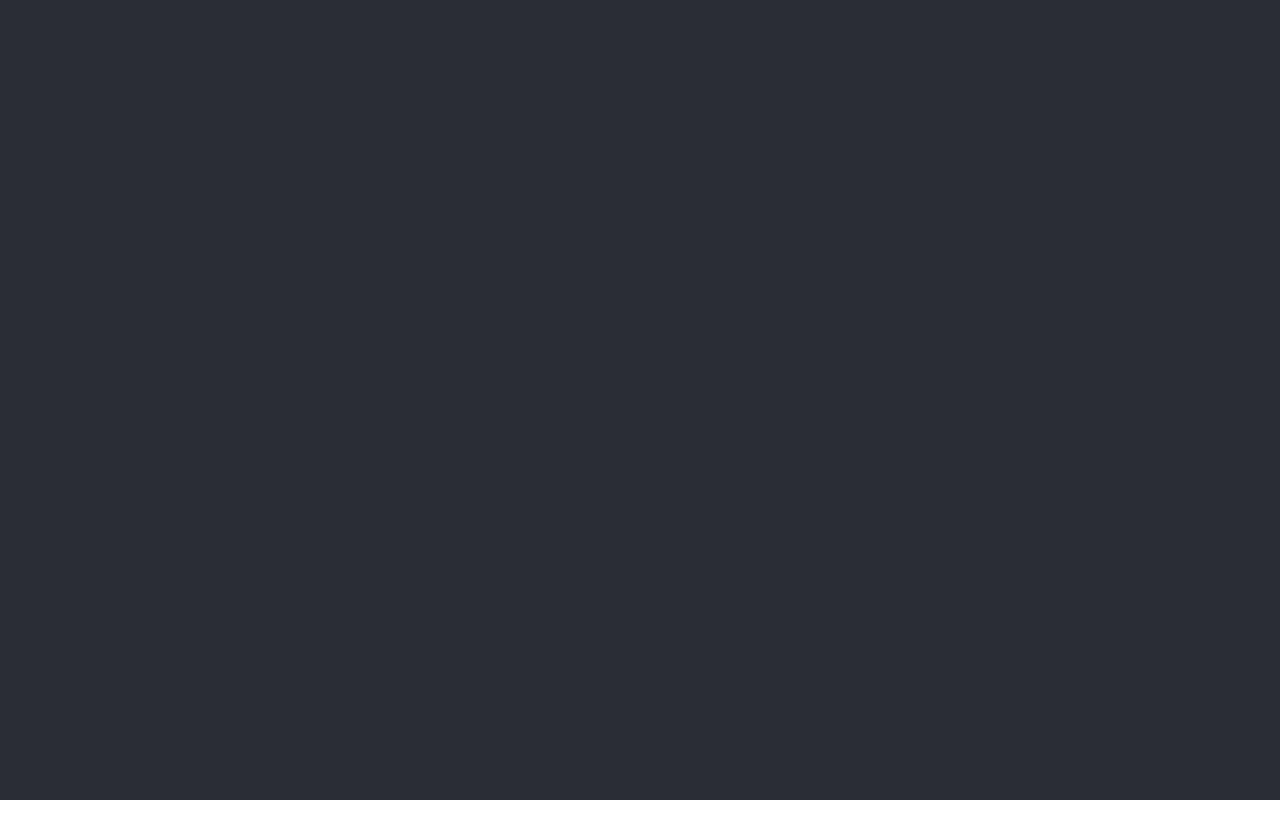
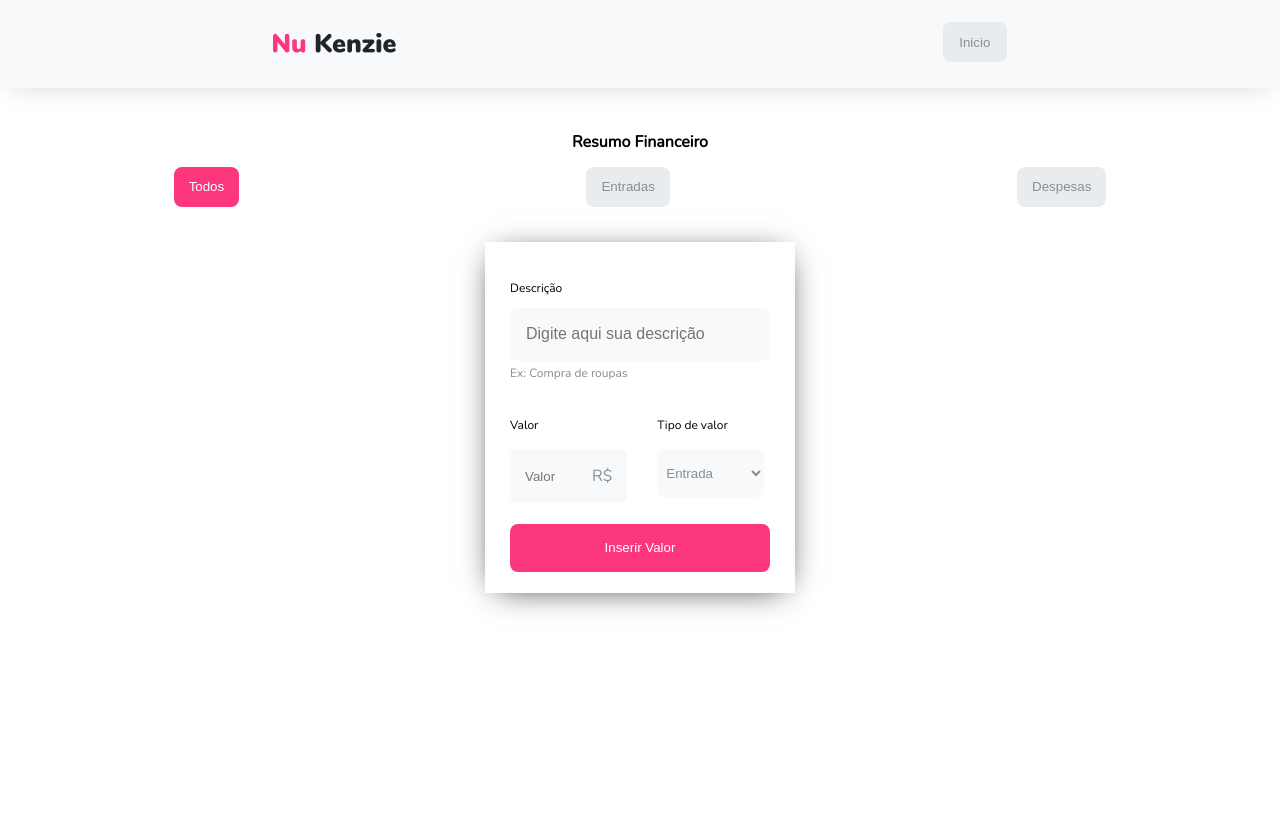
Before and after one commit to Kenzie-Academy-Brasil-Developers/react-entrega-s1-nu-kenzie-guilopreti, a React (Create React App) app: page / in a window 1280 px wide. Shown: the top 838 px of the page. Before the commit the page ends 800 px from the top, so only its background shows below. Built offline with nearby package versions, Linux system fonts and the light colour scheme.

Commit message:
estilização header e form

```diff
--- a/public/index.html
+++ b/public/index.html
@@ -5,6 +5,12 @@
     <link rel="icon" href="%PUBLIC_URL%/favicon.ico" />
     <meta name="viewport" content="width=device-width, initial-scale=1" />
     <meta name="theme-color" content="#000000" />
+    <link rel="preconnect" href="https://fonts.googleapis.com" />
+    <link rel="preconnect" href="https://fonts.gstatic.com" crossorigin />
+    <link
+      href="https://fonts.googleapis.com/css2?family=Nunito&display=swap"
+      rel="stylesheet"
+    />
     <meta
       name="description"
       content="Web site created using create-react-app"
--- a/src/App.css
+++ b/src/App.css
@@ -1,38 +1,28 @@
 .App {
   text-align: center;
+  height: 100vh;
+  font-family: "Nunito", sans-serif;
+  padding-bottom: 80px;
 }
 
-.App-logo {
-  height: 40vmin;
-  pointer-events: none;
+header {
+  display: flex;
+  justify-content: space-around;
+  height: 88px;
+  background-color: #f8f9fa;
+  box-shadow: 0px 4px 32px -12px rgba(0, 0, 0, 0.25);
 }
 
-@media (prefers-reduced-motion: no-preference) {
-  .App-logo {
-    animation: App-logo-spin infinite 20s linear;
-  }
+header img {
+  width: 123px;
+  height: 20px;
+  margin-top: 33px;
 }
 
-.App-header {
-  background-color: #282c34;
-  min-height: 100vh;
-  display: flex;
-  flex-direction: column;
-  align-items: center;
-  justify-content: center;
-  font-size: calc(10px + 2vmin);
-  color: white;
+header button {
+  width: 64px;
+  height: 40px;
+  margin-top: 22px;
+  border: none;
+  border-radius: 8px;
 }
-
-.App-link {
-  color: #61dafb;
-}
-
-@keyframes App-logo-spin {
-  from {
-    transform: rotate(0deg);
-  }
-  to {
-    transform: rotate(360deg);
-  }
-}
--- a/src/App.js
+++ b/src/App.js
@@ -1,6 +1,9 @@
 import logo from "./logo.svg";
 import "./App.css";
 import { useState } from "react";
+import Header from "./components/Header";
+import List from "./components/List/indx";
+import Form from "./components/Form";
 
 function App() {
   const [listTransactions, setListTransactions] = useState([
@@ -10,7 +13,9 @@ function App() {
 
   return (
     <div className="App">
-      <header className="App-header"></header>
+      <Header />
+      <List />
+      <Form />
     </div>
   );
 }
--- /dev/null
+++ b/src/components/Button/index.jsx
@@ -0,0 +1,15 @@
+import "./styles.css";
+
+const Button = ({ children, onClick, type = "button", pink = false }) => {
+  return (
+    <button
+      onClick={onClick}
+      type={type}
+      className={pink ? "button-pink" : "button-grey"}
+    >
+      {children}
+    </button>
+  );
+};
+
+export default Button;
--- /dev/null
+++ b/src/components/Button/styles.css
@@ -0,0 +1,11 @@
+.button-pink {
+  color: #ffffff;
+  background-color: #fd377e;
+  cursor: pointer;
+}
+
+.button-grey {
+  color: #868e96;
+  background-color: #e9ecef;
+  cursor: pointer;
+}
--- a/src/components/Form/index.jsx
+++ b/src/components/Form/index.jsx
@@ -1,13 +1,31 @@
+import "./styles.css";
+
 const Form = ({ listTransactions, setListTransactions }) => {
   return (
     <form>
-      <input placeholder="Valor" />
-      <input placeholder="Descrição" />
-      <select>
-        <option>Entrada</option>
-        <option>Saída</option>
-      </select>
-      <button>Enviar</button>
+      <div className="descricao">
+        <h4>Descrição</h4>
+        <input placeholder="Digite aqui sua descrição" />
+        <span>Ex: Compra de roupas</span>
+      </div>
+
+      <div className="valor">
+        <h4>Valor</h4>
+        <div>
+          <input placeholder="Valor" />
+          <p>R$</p>
+        </div>
+      </div>
+
+      <div className="tipo-valor">
+        <h4>Tipo de valor</h4>
+        <select>
+          <option>Entrada</option>
+          <option>Saída</option>
+        </select>
+      </div>
+
+      <button>Inserir Valor</button>
     </form>
   );
 };
--- /dev/null
+++ b/src/components/Form/styles.css
@@ -0,0 +1,117 @@
+form {
+  width: 310px;
+  height: 351px;
+  display: flex;
+  flex-wrap: wrap;
+  box-shadow: 0px 4px 32px -12px rgba(0, 0, 0, 1.25);
+  margin: auto;
+  margin-top: 35px;
+}
+
+.descricao {
+  display: flex;
+  flex-direction: column;
+  align-items: flex-start;
+  margin-left: 25px;
+  margin-right: auto;
+}
+
+.descricao h4 {
+  font-weight: 400;
+  font-size: 12px;
+  margin-top: 38px;
+  margin-bottom: 12px;
+}
+
+.descricao input {
+  border: none;
+  border-radius: 8px;
+  background-color: #f8f9fa;
+  color: #868e96;
+  padding: 0 16px 0 16px;
+  font-size: 16px;
+  width: 228px;
+  height: 53px;
+}
+
+.descricao span {
+  color: #868e96;
+  font-size: 12px;
+  font-weight: 400;
+  margin-top: 4px;
+}
+
+.valor {
+  display: flex;
+  flex-direction: column;
+  align-items: flex-start;
+  margin-left: 25px;
+  margin-right: 30px;
+}
+
+.valor h4 {
+  font-weight: 400;
+  font-size: 12px;
+}
+
+.valor div {
+  display: flex;
+  background-color: #f8f9fa;
+  border-radius: 8px;
+}
+
+.valor input {
+  background-color: #f8f9fa;
+  border: none;
+  width: 65px;
+  color: #868e96;
+  padding-left: 15px;
+  border-bottom-left-radius: 8px;
+  border-top-left-radius: 8px;
+}
+
+input:focus {
+  outline: 0;
+}
+
+.valor p {
+  color: #868e96;
+  margin-right: 15px;
+}
+
+.tipo-valor {
+  display: flex;
+  flex-direction: column;
+  align-items: flex-start;
+  margin-right: 25px;
+}
+
+.tipo-valor h4 {
+  font-weight: 400;
+  font-size: 12px;
+}
+
+.tipo-valor select {
+  border: none;
+  width: 107px;
+  height: 48px;
+  padding-left: 5px;
+  background-color: #f8f9fa;
+  border-radius: 8px;
+  color: #868e96;
+}
+
+select:focus {
+  outline: 0;
+}
+
+form button {
+  height: 48px;
+  margin-left: 25px;
+  width: 260px;
+  border: none;
+  border-radius: 8px;
+  color: white;
+  background-color: #fd377e;
+  cursor: pointer;
+}
--- a/src/components/Header/index.jsx
+++ b/src/components/Header/index.jsx
@@ -0,0 +1,13 @@
+import Button from "../Button";
+import Logo from "../../imgs/Nu Kenzie.png";
+
+const Header = ({ extra }) => {
+  return (
+    <header>
+      <img src={Logo} alt="Logo Nu Kenzie" />
+      <Button onClick={extra}>Inicio</Button>
+    </header>
+  );
+};
+
+export default Header;
--- a/src/components/List/indx.jsx
+++ b/src/components/List/indx.jsx
@@ -1,12 +1,24 @@
+import Button from "../Button";
 import Card from "../Card";
+
+import "./styles.css";
 
 const List = ({ listTransactions }) => {
   return (
-    <ul>
-      {listTransactions.map((transaction) => ({
-        /*Card*/
-      }))}
-    </ul>
+    <>
+      <div className="bloco-resumoFinanc">
+        <h2>Resumo Financeiro</h2>
+        <Button pink onClick={"todos"}>
+          Todos
+        </Button>
+        <Button onClick={"entradas"}>Entradas</Button>
+        <Button onClick={"despesas"}>Despesas</Button>
+      </div>
+      {/* <ul>
+        {listTransactions.map((transaction) => ({
+          /*Card*
+      </ul> */}
+    </>
   );
 };
 
--- /dev/null
+++ b/src/components/List/styles.css
@@ -0,0 +1,19 @@
+.bloco-resumoFinanc {
+  display: flex;
+  flex-wrap: wrap;
+  justify-content: space-around;
+  margin-top: 30px;
+}
+
+.bloco-resumoFinanc h2 {
+  font-size: 16px;
+  font-weight: 700;
+  width: 100%;
+}
+
+.bloco-resumoFinanc button {
+  height: 40px;
+  border: none;
+  border-radius: 8px;
+  padding: 0 15px 0 15px;
+}
```
Also changed, not shown: src/imgs/Nu Kenzie.png (added).
